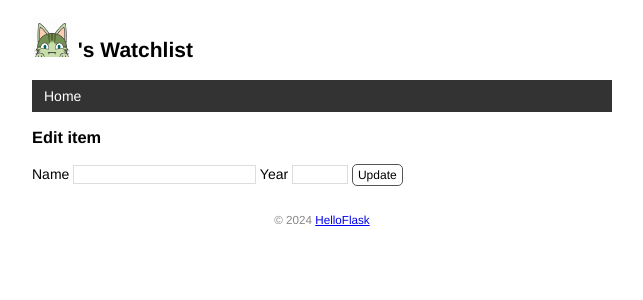
After one commit to GitZhiQing/watchlist-again, a Flask app: template templates/edit.html in a window 1280 px wide. The commit adds this page. Shown: the top 300 px of the page, without its empty margins (318-961 px from the left). Run offline with Flask 3, Linux system fonts and the light colour scheme; the template is opened without the code that fills it, so the values that code supplies are empty.

Commit message:
Create, edit and delete item by form

```diff
--- a/app.py
+++ b/app.py
@@ -2,39 +2,44 @@ import os
 import sys
 import click
 
-from flask import Flask, render_template
+from flask import Flask, render_template, request, url_for, redirect, flash
 from flask_sqlalchemy import SQLAlchemy
 
-WIN = sys.platform.startswith('win')
+WIN = sys.platform.startswith("win")
 if WIN:  # 如果是 Windows 系统，使用三个斜线
-    prefix = 'sqlite:///'
+    prefix = "sqlite:///"
 else:  # 否则使用四个斜线
-    prefix = 'sqlite:////'
+    prefix = "sqlite:////"
 
 app = Flask(__name__)
-app.config['SQLALCHEMY_DATABASE_URI'] = prefix + os.path.join(app.root_path, 'data.db')
-app.config['SQLALCHEMY_TRACK_MODIFICATIONS'] = False  # 关闭对模型修改的监控
+app.config["SQLALCHEMY_DATABASE_URI"] = prefix + os.path.join(app.root_path, "data.db")
+app.config["SQLALCHEMY_TRACK_MODIFICATIONS"] = False  # 关闭对模型修改的监控
+app.config['SECRET_KEY'] = 'dev'  # 等同于 app.secret_key = 'dev'
 # 在扩展类实例化前加载配置
 db = SQLAlchemy(app)
 
+
 # 模型累，继承自 db.Model（Flask-SQLAlchemy 提供的一个基类）
-class User(db.Model): # 表名将会是 user（自动生成，小写处理）
-    id = db.Column(db.Integer, primary_key=True) # 主键
-    name = db.Column(db.String(20)) # 名字
+class User(db.Model):  # 表名将会是 user（自动生成，小写处理）
+    id = db.Column(db.Integer, primary_key=True)  # 主键
+    name = db.Column(db.String(20))  # 名字
 
-class Movie(db.Model): # 表名将会是 movie
-    id = db.Column(db.Integer, primary_key=True) # 主键
-    title = db.Column(db.String(60)) # 电影标题
-    year = db.Column(db.String(4)) # 电影年份
+
+class Movie(db.Model):  # 表名将会是 movie
+    id = db.Column(db.Integer, primary_key=True)  # 主键
+    title = db.Column(db.String(60))  # 电影标题
+    year = db.Column(db.String(4))  # 电影年份
+
 
 @app.cli.command()  # 注册为命令，可以传入 name 参数来自定义命令
-@click.option('--drop', is_flag=True, help='Create after drop.')  # 设置选项
+@click.option("--drop", is_flag=True, help="Create after drop.")  # 设置选项
 def initdb(drop):
     """Initialize the database."""
     if drop:  # 判断是否输入了选项
         db.drop_all()
     db.create_all()
-    click.echo('Initialized database.')  # 输出提示信息
+    click.echo("Initialized database.")  # 输出提示信息
+
 
 @app.cli.command()
 def forge():
@@ -42,42 +47,87 @@ def forge():
     db.create_all()
 
     # 全局的两个变量移动到这个函数内
-    name = 'QING'
+    name = "QING"
     movies = [
-        {'title': 'My Neighbor Totoro', 'year': '1988'},
-        {'title': 'Dead Poets Society', 'year': '1989'},
-        {'title': 'A Perfect World', 'year': '1993'},
-        {'title': 'Leon', 'year': '1994'},
-        {'title': 'Mahjong', 'year': '1996'},
-        {'title': 'Swallowtail Butterfly', 'year': '1996'},
-        {'title': 'King of Comedy', 'year': '1999'},
-        {'title': 'Devils on the Doorstep', 'year': '1999'},
-        {'title': 'WALL-E', 'year': '2008'},
-        {'title': 'The Pork of Music', 'year': '2012'},
+        {"title": "My Neighbor Totoro", "year": "1988"},
+        {"title": "Dead Poets Society", "year": "1989"},
+        {"title": "A Perfect World", "year": "1993"},
+        {"title": "Leon", "year": "1994"},
+        {"title": "Mahjong", "year": "1996"},
+        {"title": "Swallowtail Butterfly", "year": "1996"},
+        {"title": "King of Comedy", "year": "1999"},
+        {"title": "Devils on the Doorstep", "year": "1999"},
+        {"title": "WALL-E", "year": "2008"},
+        {"title": "The Pork of Music", "year": "2012"},
     ]
 
     user = User(name=name)
     db.session.add(user)
     for m in movies:
-        movie = Movie(title=m['title'], year=m['year'])
+        movie = Movie(title=m["title"], year=m["year"])
         db.session.add(movie)
 
     db.session.commit()
-    click.echo('Done.')
+    click.echo("Done.")
+
 
 # 模板上下文处理函数
 @app.context_processor
 def inject_user():  # 函数名可以随意修改
-    user = User.query.first() # 读取用户记录
+    user = User.query.first()  # 读取用户记录
     return dict(user=user)  # 需要返回字典，等同于 return {'user': user}
 
+
 # 视图函数
-@app.route('/')
+@app.route("/", methods=["GET", "POST"])
 def index():
-    movies = Movie.query.all()  # 读取所有电影记录
+    if request.method == 'POST':  # 判断是否是 POST 请求
+        # 获取表单数据
+        title = request.form.get('title')  # 传入表单对应输入字段的 name 值
+        year = request.form.get('year')
+        # 验证数据
+        if not title or not year or len(year) > 4 or len(title) > 60:
+            flash('Invalid input.')  # 显示错误提示
+            return redirect(url_for('index'))  # 重定向回主页
+        # 保存表单数据到数据库
+        movie = Movie(title=title, year=year)  # 创建记录
+        db.session.add(movie)  # 添加到数据库会话
+        db.session.commit()  # 提交数据库会话
+        flash('Item created.')  # 显示成功创建的提示
+        return redirect(url_for('index'))  # 重定向回主页
+
+    movies = Movie.query.all() # 读取所有电影记录
     return render_template('index.html', movies=movies)
+
+@app.route('/movie/edit/<int:movie_id>', methods=['GET', 'POST'])
+def edit(movie_id):
+    movie = Movie.query.get_or_404(movie_id)
+
+    if request.method == 'POST':  # 处理编辑表单的提交请求
+        title = request.form['title']
+        year = request.form['year']
+
+        if not title or not year or len(year) != 4 or len(title) > 60:
+            flash('Invalid input.')
+            return redirect(url_for('edit', movie_id=movie_id))  # 重定向回对应的编辑页面
+
+        movie.title = title  # 更新标题
+        movie.year = year  # 更新年份
+        db.session.commit()  # 提交数据库会话
+        flash('Item updated.')
+        return redirect(url_for('index'))  # 重定向回主页
+
+    return render_template('edit.html', movie=movie)  # 传入被编辑的电影记录
+
+@app.route('/movie/delete/<int:movie_id>', methods=['POST'])  # 限定只接受 POST 请求
+def delete(movie_id):
+    movie = Movie.query.get_or_404(movie_id)  # 获取电影记录
+    db.session.delete(movie)  # 删除对应的记录
+    db.session.commit()  # 提交数据库会话
+    flash('Item deleted.')
+    return redirect(url_for('index'))  # 重定向回主页
 
 # 自定义错误处理函数
 @app.errorhandler(404)  # 传入要处理的错误代码
 def page_not_found(e):  # 接受异常对象作为参数
-    return render_template('404.html'), 404  # 返回模板和状态码
+    return render_template("404.html"), 404  # 返回模板和状态码
--- a/static/style.css
+++ b/static/style.css
@@ -88,3 +88,52 @@ nav li a:hover {
     border-radius: 5px;
     padding: 3px 5px;
 }
+
+/*行内删除表单*/
+.inline-form {
+    display: inline;
+}
+
+/*表单*/
+/* 覆盖某些浏览器对 input 元素定义的字体 */
+input[type=submit] {
+    font-family: inherit;
+}
+
+input[type=text] {
+    border: 1px solid #ddd;
+}
+
+input[name=year] {
+    width: 50px;
+}
+
+.btn {
+    font-size: 12px;
+    padding: 3px 5px;
+    text-decoration: none;
+    cursor: pointer;
+    background-color: white;
+    color: black;
+    border: 1px solid #555555;
+    border-radius: 5px;
+}
+
+.btn:hover {
+    text-decoration: none;
+    background-color: black;
+    color: white;
+    border: 1px solid black;
+}
+
+/*提示消息*/
+.alert {
+    position: relative;
+    padding: 7px;
+    margin: 7px 0;
+    border: 1px solid transparent;
+    color: #004085;
+    background-color: #cce5ff;
+    border-color: #b8daff;
+    border-radius: 5px;
+}
--- a/templates/base.html
+++ b/templates/base.html
@@ -1,5 +1,6 @@
 <!DOCTYPE html>
 <html lang="en">
+
 <head>
     <!--head 块-->
     {% block head %}
@@ -11,7 +12,12 @@
     <link rel="stylesheet" href="{{ url_for('static', filename='style.css') }}" type="text/css">
     {% endblock %}
 </head>
+
 <body>
+    <!-- 插入到页面标题上方 -->
+    {% for message in get_flashed_messages() %}
+    <div class="alert">{{ message }}</div>
+    {% endfor %}
     <h2>
         <img alt="Avatar" class="avatar" src="{{ url_for('static', filename='images/avatar.png') }}">
         {{ user.name }}'s Watchlist
@@ -27,4 +33,5 @@
         <small>&copy; 2024 <a href="http://helloflask.com/book/3">HelloFlask</a></small>
     </footer>
 </body>
+
 </html>
--- /dev/null
+++ b/templates/edit.html
@@ -0,0 +1,10 @@
+{% extends 'base.html' %}
+
+{% block content %}
+<h3>Edit item</h3>
+<form method="post">
+    Name <input type="text" name="title" autocomplete="off" required value="{{ movie.title }}">
+    Year <input type="text" name="year" autocomplete="off" required value="{{ movie.year }}">
+    <input class="btn" type="submit" name="submit" value="Update">
+</form>
+{% endblock %}
```
Also changed, not shown: templates/index.html (+9 -0 lines).
